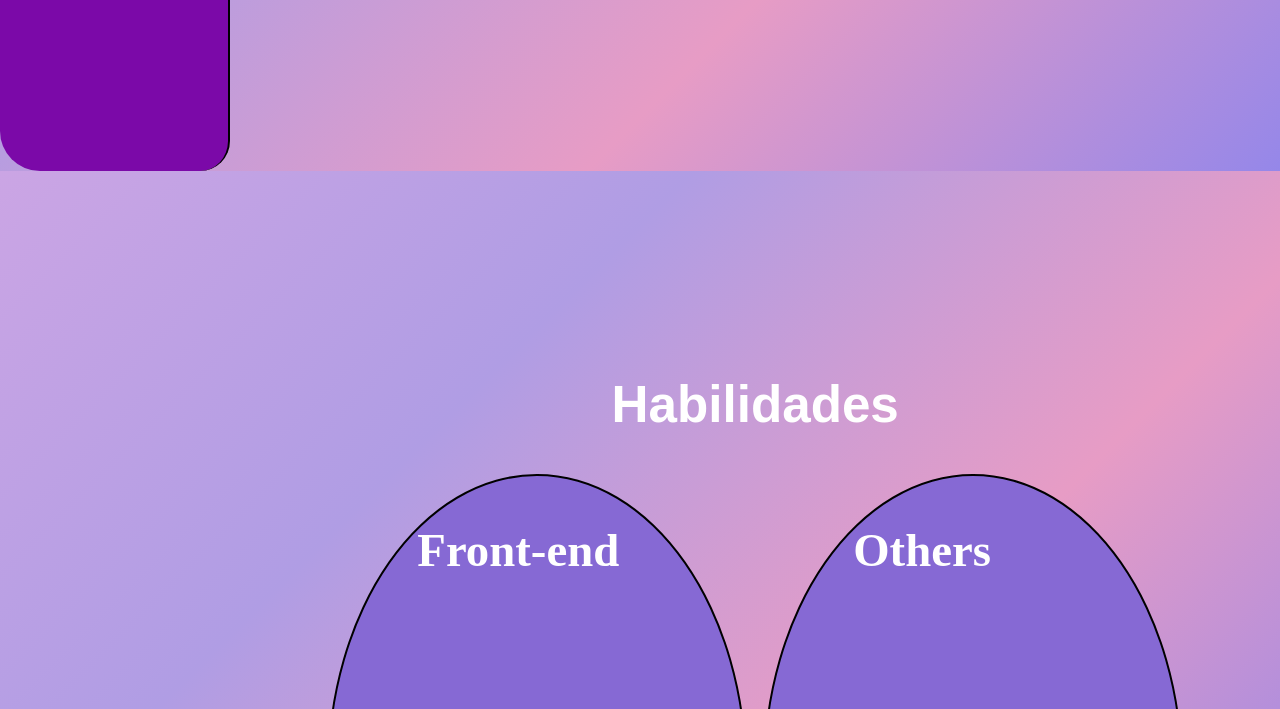
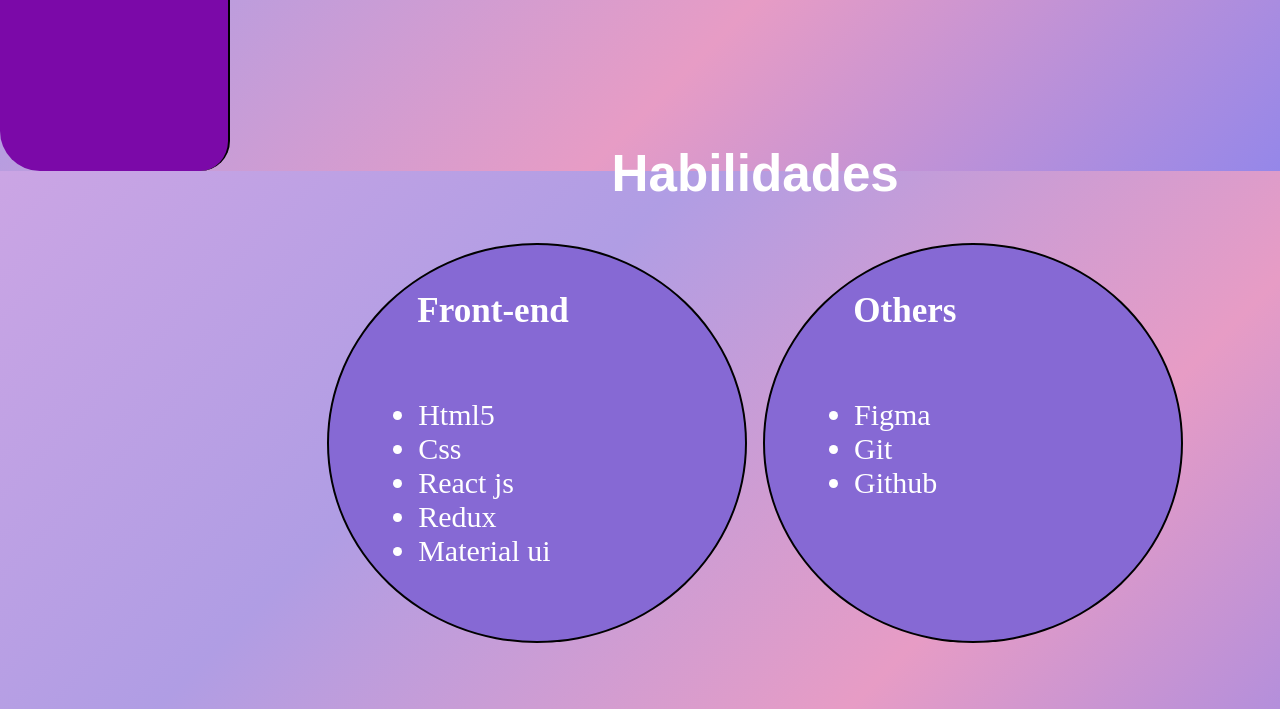
Before and after one commit to Ferchunet/portafolio-fernandacoronel, a plain HTML site: page index.html in a window 1280 px wide. Shown: the part 629-1338 px from the top of the page. Drawn offline with nearby package versions, Linux system fonts and the light colour scheme.

Commit message:
Update mediaquerie.css

```diff
--- a/mediaquerie.css
+++ b/mediaquerie.css
@@ -230,16 +230,18 @@
 
     .habilidades{
     display: flex;
+    position: relative;
+    bottom: 40%;
    }
     .habilidades .aos-init {
     width: 40%;
-    height: 600px;
-    font-size: 40px;
+    height: 400px;
+    font-size: 30px;
 
     }
     .habilidades .hability-item{
         position: relative;
-        top: 200px;
+        top: 100px;
     }
     .aos-init h3 {
         position: relative;
```
